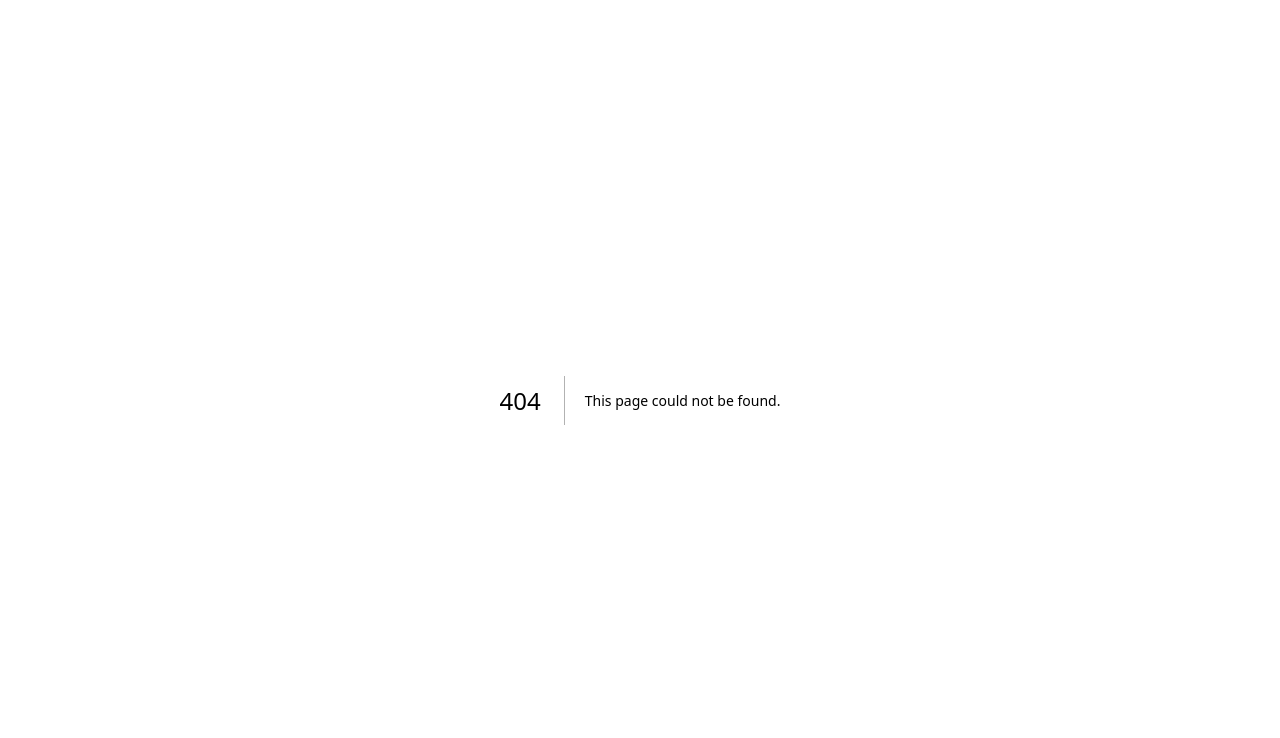
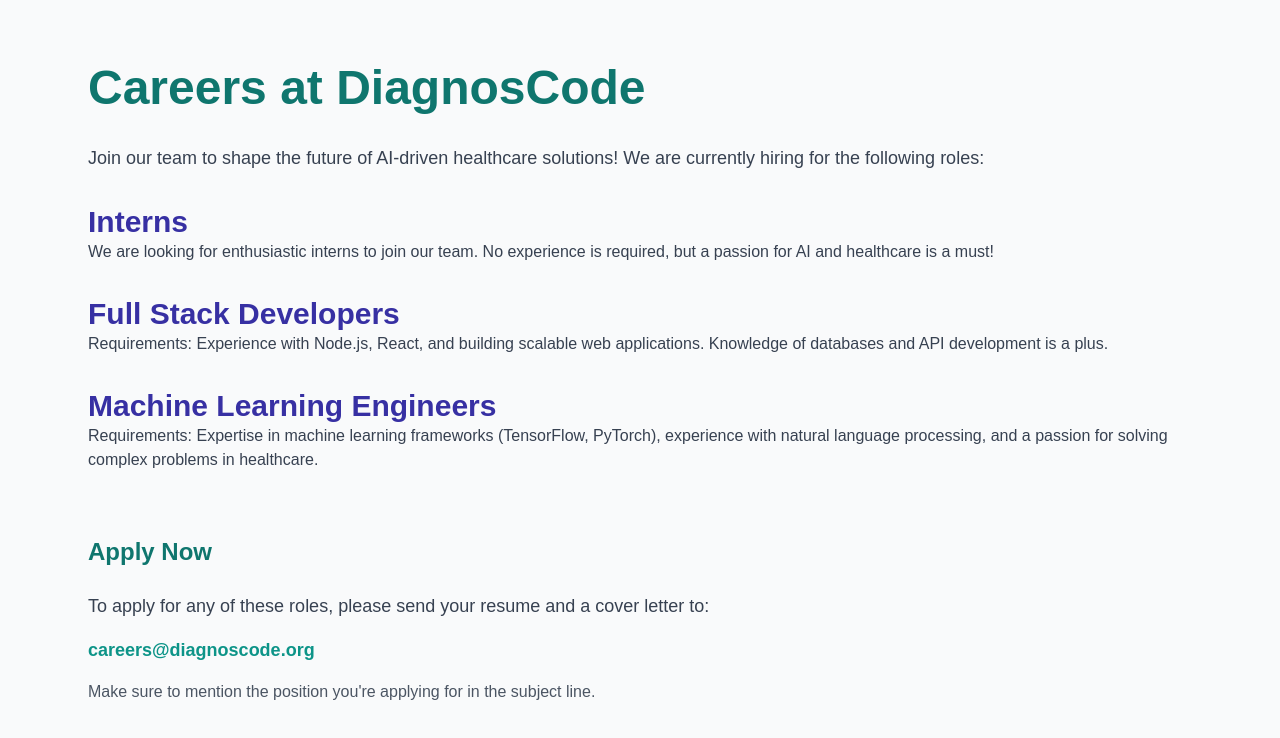
Before and after one commit to forUAi/diagnoscode-website, a Next.js app: page /careers in a window 1280 px wide. Before the commit this address had no page. Shown: the top 738 px of the page. Built offline with nearby package versions, Linux system fonts and the light colour scheme.

Commit message:
Update Careers page to instruct applicants to email resumes

```diff
--- /dev/null
+++ b/src/app/careers/page.tsx
@@ -0,0 +1,51 @@
+export default function Careers() {
+    return (
+      <div className="min-h-screen bg-gray-50 text-gray-900">
+        <div className="max-w-6xl mx-auto px-6 py-16">
+          <h1 className="text-5xl font-bold text-teal-700 mb-8">Careers at DiagnosCode</h1>
+          <p className="text-lg text-gray-700 mb-8">
+            Join our team to shape the future of AI-driven healthcare solutions! We are currently hiring for the following roles:
+          </p>
+
+          {/* Job Roles */}
+          <div className="space-y-8">
+            <div>
+              <h2 className="text-3xl font-semibold text-indigo-800">Interns</h2>
+              <p className="text-gray-700">
+                We are looking for enthusiastic interns to join our team. No experience is required, but a passion for AI and healthcare is a must!
+              </p>
+            </div>
+            <div>
+              <h2 className="text-3xl font-semibold text-indigo-800">Full Stack Developers</h2>
+              <p className="text-gray-700">
+                Requirements: Experience with Node.js, React, and building scalable web applications. Knowledge of databases and API development is a plus.
+              </p>
+            </div>
+            <div>
+              <h2 className="text-3xl font-semibold text-indigo-800">Machine Learning Engineers</h2>
+              <p className="text-gray-700">
+                Requirements: Expertise in machine learning frameworks (TensorFlow, PyTorch), experience with natural language processing, and a passion for solving complex problems in healthcare.
+              </p>
+            </div>
+          </div>
+
+          {/* Contact Information for Applying */}
+          <div className="mt-16">
+            <h3 className="text-2xl font-semibold text-teal-700 mb-6">Apply Now</h3>
+            <p className="text-lg text-gray-700 mb-4">
+              To apply for any of these roles, please send your resume and a cover letter to:
+            </p>
+            <a
+              href="mailto:careers@diagnoscode.org"
+              className="block text-teal-600 text-lg font-semibold hover:underline"
+            >
+              careers@diagnoscode.org
+            </a>
+            <p className="text-gray-600 mt-4">
+              Make sure to mention the position you're applying for in the subject line.
+            </p>
+          </div>
+        </div>
+      </div>
+    );
+  }
--- a/src/app/page.tsx
+++ b/src/app/page.tsx
@@ -13,12 +13,20 @@ export default function Home() {
     impact: false,
   });
 
-  // Function to handle expanding/collapsing a widget, now with explicit typing
+  // State to track whether the email is shown in the contact section
+  const [showEmail, setShowEmail] = useState(false);
+
+  // Function to handle expanding/collapsing a widget
   const toggleExpand = (widget: WidgetName) => {
     setExpandedWidget((prevState) => ({
       ...prevState,
       [widget]: !prevState[widget],
     }));
+  };
+
+  // Function to show the email in the contact section
+  const handleContactClick = () => {
+    setShowEmail(true);
   };
 
   return (
@@ -96,7 +104,7 @@ export default function Home() {
         <p className="text-lg text-gray-700 mb-8">
           At DiagnosCode, we are always looking for passionate individuals to join our team. If you are interested in working at the intersection of AI and healthcare, explore our career opportunities.
         </p>
-        <a href="mailto:careers@diagnoscode.com" className="inline-block bg-teal-600 text-white px-8 py-3 rounded-full hover:bg-teal-700 transition">
+        <a href="/careers" className="bg-teal-600 text-white px-6 py-2 rounded-full hover:bg-teal-700 transition">
           Explore Careers
         </a>
       </section>
@@ -108,9 +116,18 @@ export default function Home() {
           Discover how DiagnosCode can transform your healthcare operations with unparalleled accuracy and efficiency.
           Contact us today to learn more about our solutions:
         </p>
-        <a href="mailto:contact@diagnoscode.com" className="inline-block bg-teal-600 text-white px-8 py-3 rounded-full mt-4 hover:bg-teal-700 transition">
+        <button
+          onClick={handleContactClick}
+          className="inline-block bg-teal-600 text-white px-8 py-3 rounded-full mt-4 hover:bg-teal-700 transition"
+        >
           Contact Us
-        </a>
+        </button>
+
+        {showEmail && (
+          <p className="mt-4 text-lg text-gray-800">
+            You can reach us at: <a href="mailto:contact@diagnoscode.org" className="text-teal-600 hover:underline">contact@diagnoscode.org</a>
+          </p>
+        )}
       </section>
 
       {/* Footer */}
```
